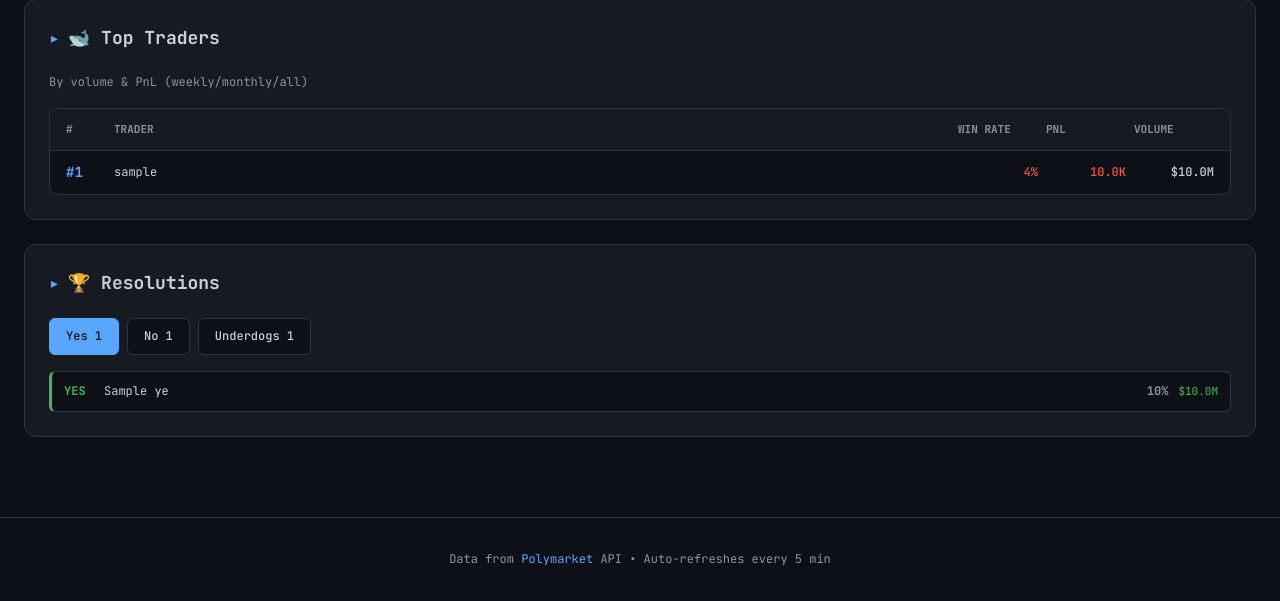
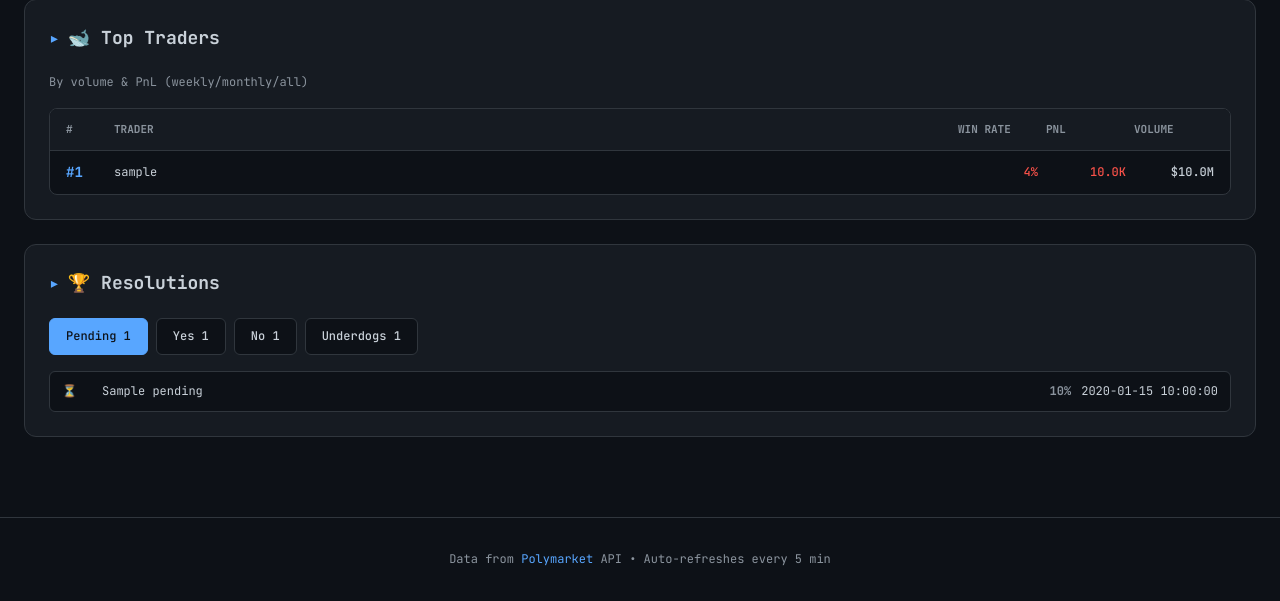
Before and after one commit to luisriverag/polymarket_trends, a Flask app: template templates/index.html in a window 1280 px wide. Shown: the part 1845-2446 px from the top of the page. Run offline with Flask 3, Linux system fonts and the light colour scheme; the template is opened without the code that fills it: most values are stand-ins (such as "Sample title", 1, 10 or a date in 2020).

Commit message:
Fix resolution data - show pending markets that have ended

```diff
--- a/app.py
+++ b/app.py
@@ -469,68 +469,73 @@ def analyze_insiders(markets):
     return sorted(insiders, key=lambda x: x["conviction"], reverse=True)[:15]
 
 def analyze_resolutions(closed_markets):
+    from datetime import datetime
     resolutions = {
         "yes": [],
         "no": [],
         "underdogs": [],
-        "blowouts": []
+        "blowouts": [],
+        "pending": []
     }
+
+    now = datetime.now()
 
     for market in closed_markets:
         try:
-            outcome = market.get("outcome", "")
-            if not outcome:
-                continue
-
             question = market.get("question", "Unknown")
             volume = float(market.get("volume", 0) or 0)
+            end_date = market.get("endDate", "")
 
-            if outcome == "Yes":
+            # Check if market has ended
+            has_ended = False
+            if end_date:
+                try:
+                    end_dt = datetime.fromisoformat(end_date.replace('Z', '+00:00'))
+                    has_ended = end_dt.replace(tzinfo=None) < now
+                except:
+                    pass
+
+            outcome = market.get("outcome", "")
+
+            if outcome:
                 close_price = get_yes_price(market)
-                resolutions["yes"].append({
+                if outcome == "Yes":
+                    resolutions["yes"].append({
+                        "question": question[:60],
+                        "volume": volume,
+                        "close_price": close_price * 100,
+                        "url": f"https://polymarket.com/event/{market.get('slug', '')}"
+                    })
+                    if close_price < 0.5 and volume > 1000:
+                        resolutions["underdogs"].append({
+                            "question": question[:60],
+                            "close_price": close_price * 100,
+                            "volume": volume,
+                            "url": f"https://polymarket.com/event/{market.get('slug', '')}"
+                        })
+                    elif close_price > 0.85 and volume > 1000:
+                        resolutions["blowouts"].append({
+                            "question": question[:60],
+                            "close_price": close_price * 100,
+                            "volume": volume,
+                            "url": f"https://polymarket.com/event/{market.get('slug', '')}"
+                        })
+                else:
+                    resolutions["no"].append({
+                        "question": question[:60],
+                        "volume": volume,
+                        "close_price": (1 - close_price) * 100,
+                        "url": f"https://polymarket.com/event/{market.get('slug', '')}"
+                    })
+            elif has_ended and volume > 1000:
+                close_price = get_yes_price(market)
+                resolutions["pending"].append({
                     "question": question[:60],
                     "volume": volume,
                     "close_price": close_price * 100,
+                    "end_date": end_date[:10],
                     "url": f"https://polymarket.com/event/{market.get('slug', '')}"
                 })
-
-                if close_price < 0.5 and volume > 1000:
-                    resolutions["underdogs"].append({
-                        "question": question[:60],
-                        "close_price": close_price * 100,
-                        "volume": volume,
-                        "url": f"https://polymarket.com/event/{market.get('slug', '')}"
-                    })
-                elif close_price > 0.85 and volume > 1000:
-                    resolutions["blowouts"].append({
-                        "question": question[:60],
-                        "close_price": close_price * 100,
-                        "volume": volume,
-                        "url": f"https://polymarket.com/event/{market.get('slug', '')}"
-                    })
-            else:
-                close_price = get_no_price(market)
-                resolutions["no"].append({
-                    "question": question[:60],
-                    "volume": volume,
-                    "close_price": close_price * 100,
-                    "url": f"https://polymarket.com/event/{market.get('slug', '')}"
-                })
-
-                if close_price < 0.5 and volume > 1000:
-                    resolutions["underdogs"].append({
-                        "question": question[:60],
-                        "close_price": close_price * 100,
-                        "volume": volume,
-                        "url": f"https://polymarket.com/event/{market.get('slug', '')}"
-                    })
-                elif close_price > 0.85 and volume > 1000:
-                    resolutions["blowouts"].append({
-                        "question": question[:60],
-                        "close_price": close_price * 100,
-                        "volume": volume,
-                        "url": f"https://polymarket.com/event/{market.get('slug', '')}"
-                    })
         except:
             continue
 
@@ -538,6 +543,7 @@ def analyze_resolutions(closed_markets):
     resolutions["no"] = resolutions["no"][:10]
     resolutions["underdogs"] = resolutions["underdogs"][:10]
     resolutions["blowouts"] = resolutions["blowouts"][:10]
+    resolutions["pending"] = resolutions["pending"][:15]
 
     return resolutions
 
--- a/templates/index.html
+++ b/templates/index.html
@@ -156,29 +156,46 @@
         <section id="resolution" class="resolution-section">
             <h2>🏆 Resolutions</h2>
             <div class="resolution-tabs">
-                <div class="resolution-tab active" data-tab="yes">Yes {{ resolutions.yes|length }}</div>
+                <div class="resolution-tab active" data-tab="pending">Pending {{ resolutions.pending|length }}</div>
+                <div class="resolution-tab" data-tab="yes">Yes {{ resolutions.yes|length }}</div>
                 <div class="resolution-tab" data-tab="no">No {{ resolutions.no|length }}</div>
                 <div class="resolution-tab" data-tab="underdogs">Underdogs {{ resolutions.underdogs|length }}</div>
             </div>
             <div class="resolution-content">
-                <div class="resolution-list active" id="tab-yes">
+                <div class="resolution-list active" id="tab-pending">
+                    {% for r in resolutions.pending[:15] %}
+                    <div class="resolved-card pending" onclick="window.open('{{ r.url }}', '_blank')">
+                        <span class="resolved-outcome">⏳</span>
+                        <span class="resolved-question">{{ r.question }}</span>
+                        <span class="resolved-price">{{ "%.0f"|format(r.close_price) }}%</span>
+                        <span class="resolved-date">{{ r.end_date }}</span>
+                    </div>
+                    {% else %}
+                    <div class="empty-state"><p>No pending resolutions</p></div>
+                    {% endfor %}
+                </div>
+                <div class="resolution-list" id="tab-yes">
                     {% for r in resolutions.yes[:10] %}
-                    <div class="resolved-card yes">
+                    <div class="resolved-card yes" onclick="window.open('{{ r.url }}', '_blank')">
                         <span class="resolved-outcome">YES</span>
                         <span class="resolved-question">{{ r.question }}</span>
                         <span class="resolved-price">{{ "%.0f"|format(r.close_price) }}%</span>
                         <span class="resolved-vol">${{ "%.1f"|format(r.volume/1e6) }}M</span>
                     </div>
+                    {% else %}
+                    <div class="empty-state"><p>No Yes resolutions</p></div>
                     {% endfor %}
                 </div>
                 <div class="resolution-list" id="tab-no">
                     {% for r in resolutions.no[:10] %}
-                    <div class="resolved-card no">
+                    <div class="resolved-card no" onclick="window.open('{{ r.url }}', '_blank')">
                         <span class="resolved-outcome">NO</span>
                         <span class="resolved-question">{{ r.question }}</span>
                         <span class="resolved-price">{{ "%.0f"|format(r.close_price) }}%</span>
                         <span class="resolved-vol">${{ "%.1f"|format(r.volume/1e6) }}M</span>
                     </div>
+                    {% else %}
+                    <div class="empty-state"><p>No No resolutions</p></div>
                     {% endfor %}
                 </div>
                 <div class="resolution-list" id="tab-underdogs">
```
